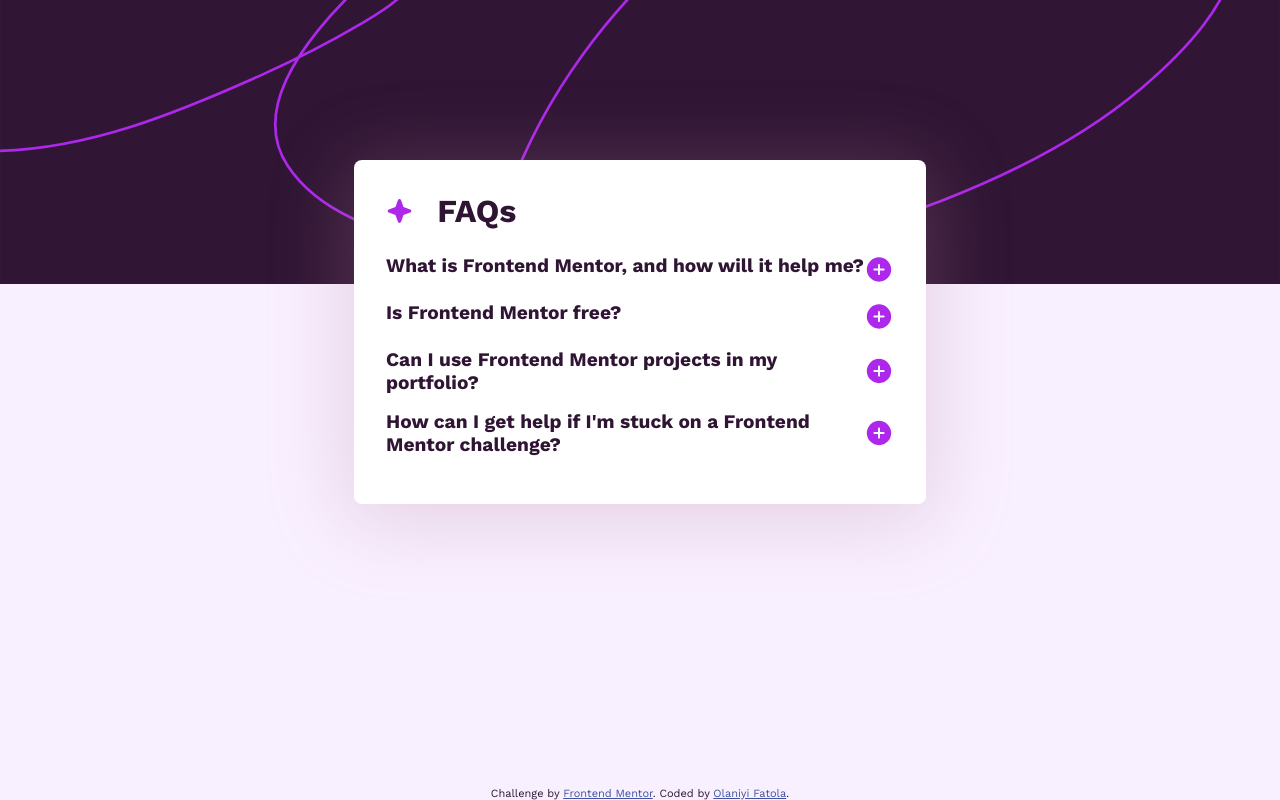
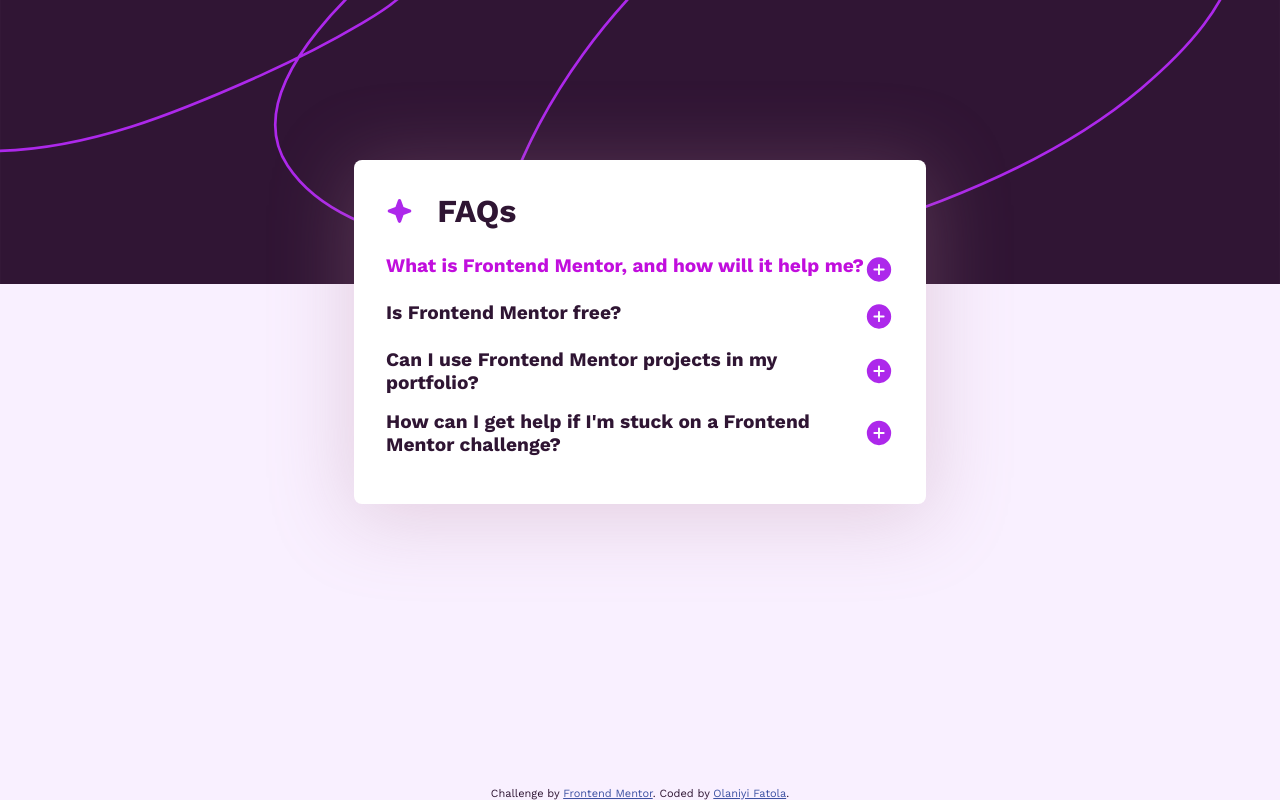
Before and after one commit to Olaniyi-Fatola/FAQ-accordion, a plain HTML site: page index.html in a window 1280 px wide. In both pictures the pointer is over the element "What is Frontend Mentor, and how will it help me?". Drawn offline with Linux system fonts and the light colour scheme.

Commit message:
Update style.css

```diff
--- a/style.css
+++ b/style.css
@@ -14,6 +14,7 @@
     --purple-100: hsl(275, 100%, 97%);
     --purple-600: hsl(292, 16%, 49%);
     --purple-950: hsl(292, 42%, 14%);
+    --purple-hover: hsl(292, 88%, 46%);
 
     --size-1: 1rem;
     --weight-400: 400;
@@ -82,6 +83,9 @@ header{
     color: var(--purple-950);
     margin-block-end: calc(1*var(--size-1));
 }
+.question:hover {
+    color: var(--purple-hover);
+}
 .minus{
     display: none;
 }
```
